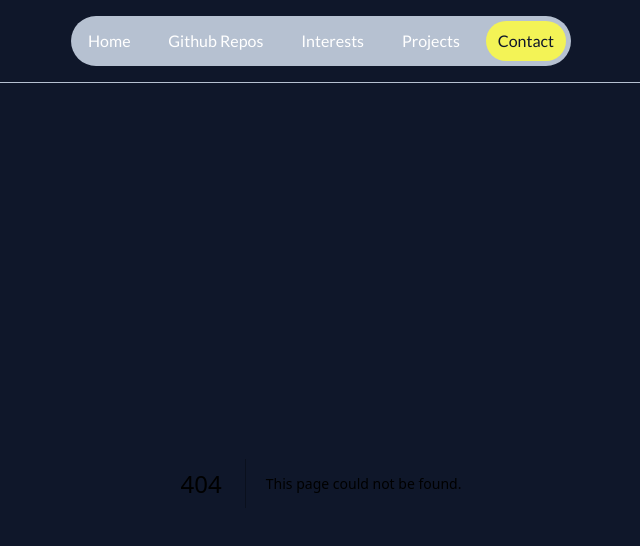
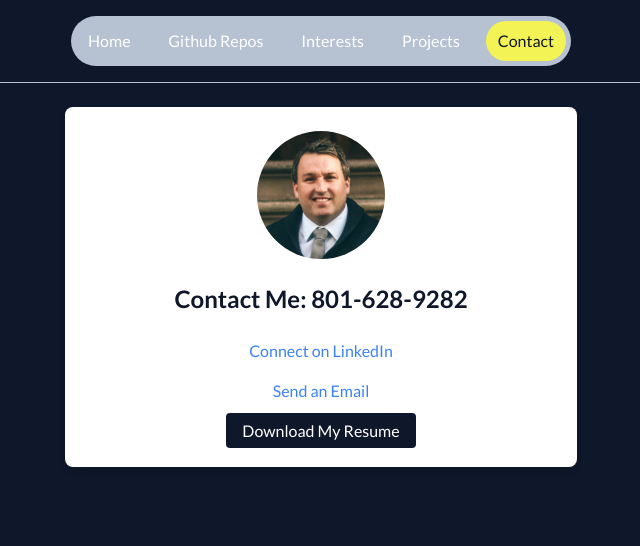
Before and after one commit to rhorsley33/next-playground, a Next.js app: page /contact in a window 1280 px wide. Before the commit this address had no page. Shown: the top 546 px of the page, without its empty margins (319-959 px from the left). Built offline with nearby package versions, Linux system fonts and the light colour scheme.

Commit message:
update contact page

```diff
--- /dev/null
+++ b/app/components/ContactMe.tsx
@@ -0,0 +1,56 @@
+import Link from 'next/link';
+import Image from 'next/image';
+export default function ContactMe() {
+  return (
+    <div className='max-w-lg mx-auto bg-white rounded-lg shadow-md p-6 space-y-6 mt-6'>
+      <div className='flex justify-center'>
+        <Image
+          src='/images/roho.jpg'
+          width={225}
+          height={225}
+          alt='picture of roho'
+          className='w-32 h-32 rounded-full object-cover'
+        />
+      </div>
+
+      <h2 className='text-2xl text-slate-900 font-semibold text-center'>
+        Contact Me: 801-628-9282
+      </h2>
+
+      <div className='text-center space-y-4'>
+        <div>
+          <Link
+            href='https://www.linkedin.com/in/robert-horsley-57a064aa/'
+            target='_blank'
+            rel='noopener noreferrer'
+            className='text-blue-500 font-medium hover:underline'
+          >
+            Connect on LinkedIn
+          </Link>
+        </div>
+
+        {/* Email */}
+        <div>
+          <a
+            href='mailto:rmhorsley27@gmail.com'
+            className='text-blue-500 font-medium hover:underline'
+          >
+            Send an Email
+          </a>
+        </div>
+
+        {/* Resume Download */}
+        <div>
+          <Link
+            href='https://roho-portfolio.s3.us-east-2.amazonaws.com/robert_horsley_oct2024.docx'
+            target='_blank'
+            rel='noopener noreferrer'
+            className='bg-slate-900 text-white py-2 px-4 rounded hover:bg-slate-300 hover:text-slate-900 transition'
+          >
+            Download My Resume
+          </Link>
+        </div>
+      </div>
+    </div>
+  );
+}
--- /dev/null
+++ b/app/contact/page.tsx
@@ -0,0 +1,11 @@
+import React from 'react';
+import Contact from '../components/ContactMe';
+const ContactMe = () => {
+  return (
+    <div>
+      <ContactMe />
+    </div>
+  );
+};
+
+export default Contact;
```
Also changed, not shown: public/images/roho.jpg (added).
